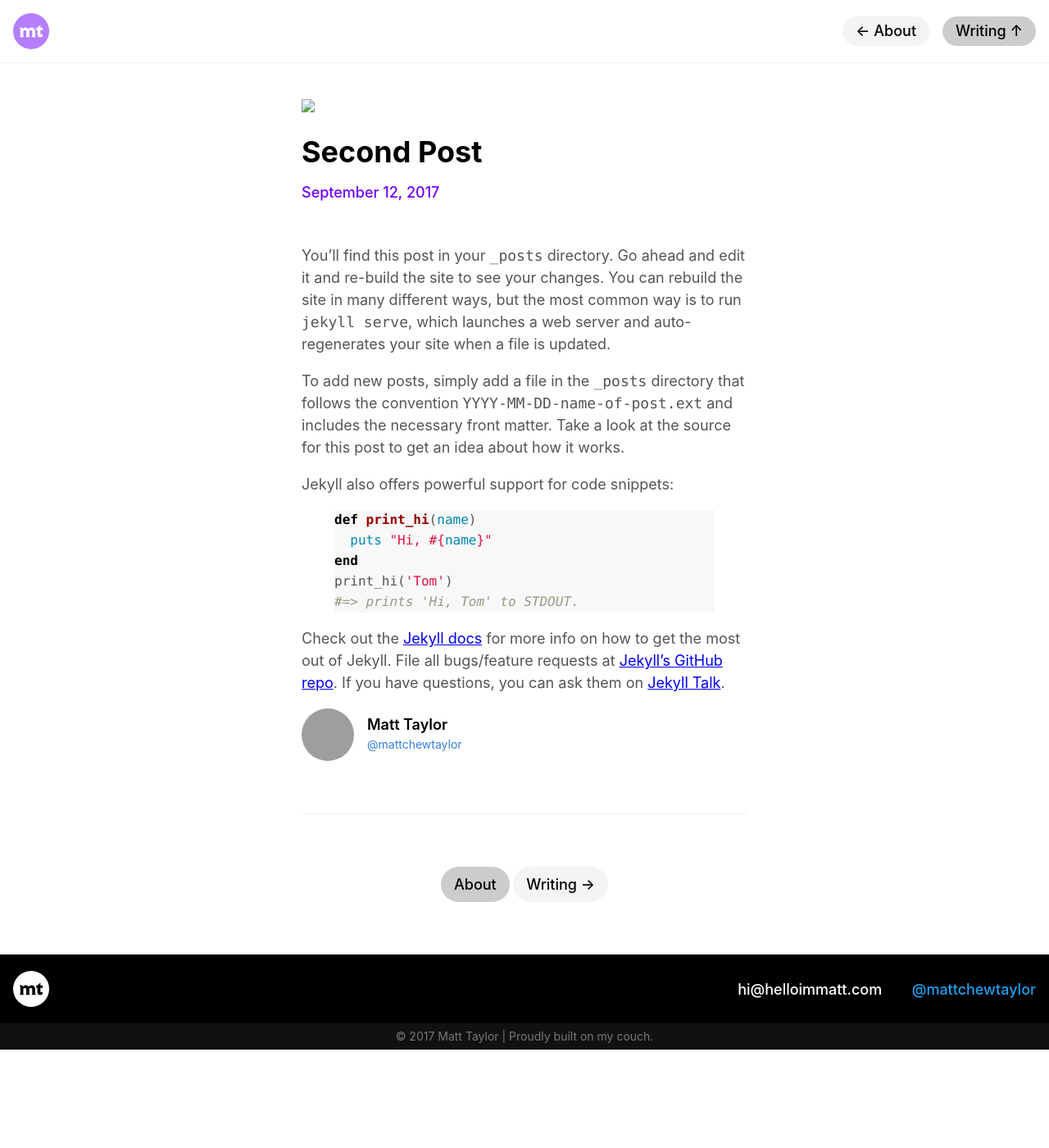
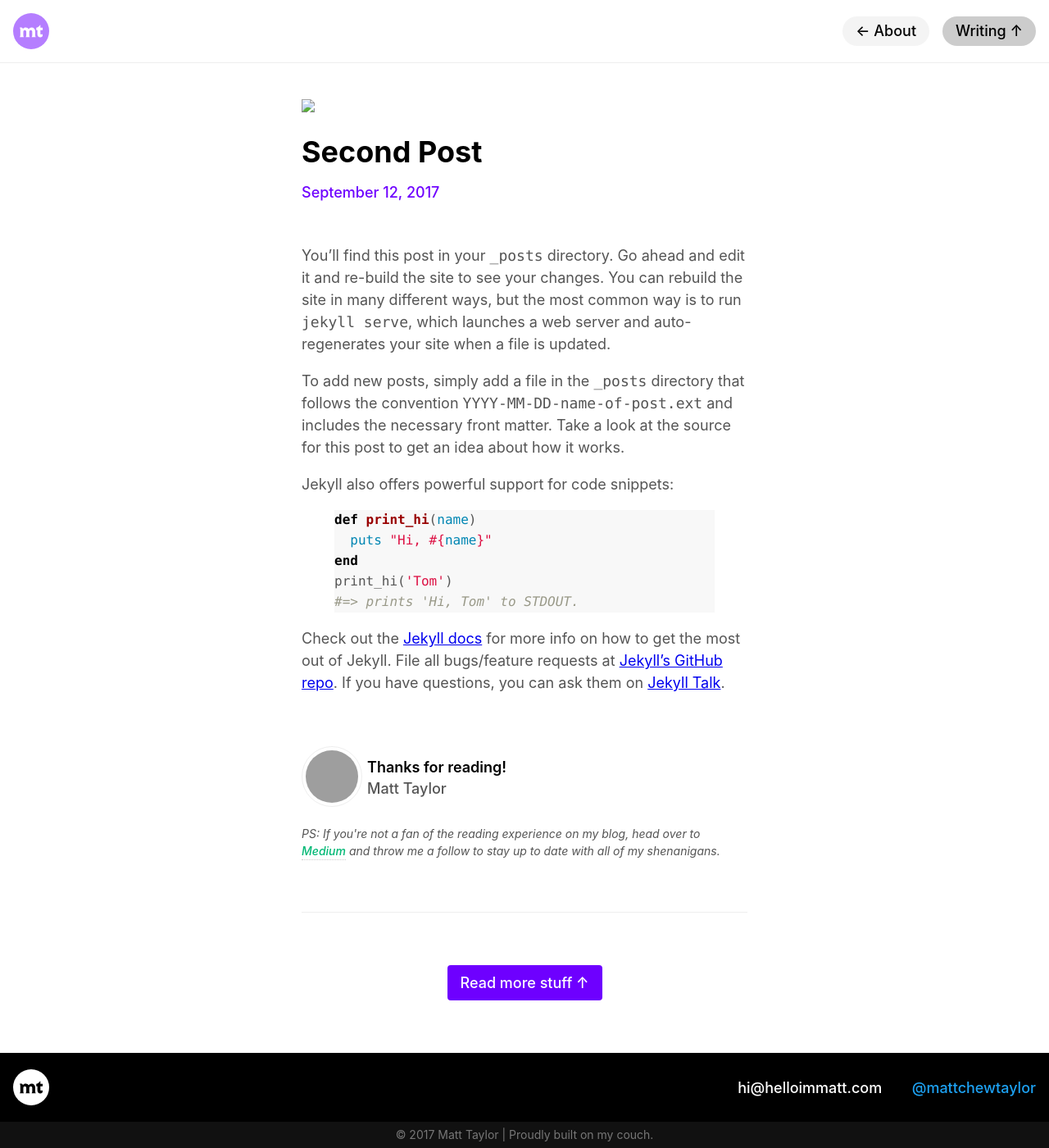
Before and after one commit to mattchewtaylor/mattchewtaylor.github.io, a Jekyll site: the page built from _posts/2017-09-12-second-post.markdown, in a window 1280 px wide and 1400 px high, scrolled down 22 px. Shown: the whole window at 82% size. Built offline with Jekyll 4.4.1, drawn with Linux system fonts in a browser that asks for light colours; before the commit the page ends 1302 px from its top, so only the background shows below that; grey boxes are pictures that could not be loaded.

Commit message:
added blog post footer

```diff
--- a/_includes/header.html
+++ b/_includes/header.html
@@ -10,7 +10,7 @@
       <div class="flex-grow pv3 pr3 flex items-center">
         {% if page.url == '/' %}
         <a class="br-pill bg-moon-gray ph3 pv2 black fw5 f5 link dib mr3" href="{{ "/" | relative_url }}">About</a>
-        <a class="br-pill bg-near-white ph3 pv2 black f5 fw5 link dib bg-animate hover-bg-light-gray" href="{{ "/writing/" | relative_url }}">Writing <span>→</span></a>
+        <a class="br-pill bg-near-white ph3 pv2 black f5 fw5 link dib bg-animate hover-bg-light-gray" href="{{ "/writing/" | relative_url }}">Writing →</a>
         {% elsif page.url == '/writing/' %}
         <a class="br-pill bg-near-white ph3 pv2 black fw5 f5 link dib mr3 bg-animate hover-bg-light-gray" href="{{ "/" | relative_url }}">← About</a>
         <a class="br-pill bg-moon-gray ph3 pv2 black f5 fw5 link dib" href="{{ "/writing/" | relative_url }}">Writing</a>
--- a/_includes/medium-header.html
+++ b/_includes/medium-header.html
@@ -1,4 +1,4 @@
   <div class="tc">
-    <p class="i mt0">Hello kind stranger! Just a heads up, this post is also available <a class="medium-green fw5 dim link-underline" href="{{page.medium-link}}" target="_blank">over on Medium</a> - if that's more your style.</p>
+    <p class="i mt0">Hello kind stranger! Just a heads up, this post is also available <a class="medium-green fw5 dim link-underline" href="{{page.medium-link}}">over on Medium</a> - if that's more your style.</p>
     <span class="mb4 f2 tc mid-gray db nt3">. . .</span>
 </div>
--- a/_includes/post-footer.html
+++ b/_includes/post-footer.html
@@ -1,14 +1,16 @@
-<div class="dtc w3 w3-ns v-mid">
-  <img src="https://pbs.twimg.com/profile_images/915335500805918720/yYT_IfPs_400x400.jpg" class="db br-100 w3 w3-ns h3 h3-ns"/>
-</div>
-<div class="dtc v-mid pl3">
-  <h1 class="f5 fw6 lh-title black mv0">Matt Taylor</h1>
-  <a class="link dim blue f6 fw4 mt0 mb0 pointer" href="https://twitter.com/mattchewtaylor" target="_blank">@mattchewtaylor</a>
+<div class="mt5">
+  <div class="dtc w3 w3-ns v-mid">
+    <img src="https://pbs.twimg.com/profile_images/915335500805918720/yYT_IfPs_400x400.jpg" class="br-100 pa1 ba b--light-gray h3 w3" alt="Picture of Matt Taylor"/>
+  </div>
+  <div class="dtc v-mid pl3">
+    <h1 class="f5 fw6 lh-title black mv0">Thanks for reading!</h1>
+    <p class="f5 fw5 mt0 mb0">Matt Taylor</p>
+  </div>
+  <p class="mt3 i f6">PS: If you're not a fan of the reading experience on my blog, head over to <a class="medium-green fw5 dim link-underline" href="https://medium.com/@mattchewtaylor">Medium</a> and throw me a follow to stay up to date with all of my shenanigans.</p>
 </div>
 
-<div class="mt5 pt5 measure-wide center tc bt bt b--light-gray">
+<div class="mt5 pt5 tc bt bt b--light-gray">
   <div class="w-100">
-    <a class="br-pill bg-moon-gray ph3 pv2 black fw5 f5 link dib" href="{{ "/" | relative_url }}">About</a>
-    <a class="br-pill bg-near-white ph3 pv2 black f5 fw5 link dib bg-animate hover-bg-light-gray" href="{{ "/writing/" | relative_url }}">Writing <span>→</span></a>
+    <a class="br2 bg-custom-purple ph3 pv2 white f5 fw5 link dib bg-animate hover-bg-custom-purple" href="{{ "/writing/" | relative_url }}">Read more stuff ↑</a>
   </div>
 </div>
--- a/_layouts/home.html
+++ b/_layouts/home.html
@@ -20,7 +20,7 @@ layout: default
               </div>
             </div>
             <div class="pa3 dtc-ns v-mid">
-              <a href="#" class="no-underline f6 tc db w-100 pv3 bg-animate bg-green hover-bg-dark-green white br2">View Résumé</a>
+              <a href="#" class="no-underline f6 tc db w-100 pv3 bg-animate bg-green hover-bg-dark-green white br2">View résumé</a>
             </div>
           </div>
         </article>
--- a/assets/main.scss
+++ b/assets/main.scss
@@ -2,12 +2,9 @@
 # Only the main Sass file needs front matter (the dashes are enough)
 ---
 @import "tachyons.min.css";
+
 /* normalize */
-html {
-  margin: 0;
-  padding: 0;
-  font-family: sans-serif;
-}
+html { margin: 0; padding: 0; font-family: sans-serif; }
 
 /* overrides */
 p, .f5 { font-size: 18px; }
@@ -17,9 +14,11 @@ p, .f5 { font-size: 18px; }
 /* addons */
 .sans-serif { font-family: -apple-system,BlinkMacSystemFont,"Helvetica Neue",Helvetica,sans-serif; }
 .link-underline { border-bottom: 1px dotted rgba(0,0,0,.2); padding-bottom: .1rem; text-decoration: none; }
-/* .bg-pattern { background-image: url(img/brillant.png); background-repeat: repeat; } */
-.custom-blue { color: #1b6aff; }
+/* custom colors */
 .custom-purple { color: #6e00ff; }
+.bg-custom-purple { background-color: #6e00ff; }
+.hover-bg-custom-purple:hover, .hover-bg-custom-purple:focus { background-color: #5003b8; }
+/* social colors */
 .twitter-blue { color: #1da1f2; }
 .linkedin-blue { color: #0077b5; }
 .fundrise-orange { color: #f47735 }
@@ -29,23 +28,6 @@ p, .f5 { font-size: 18px; }
 .medium-green { color: #02b875 }
 .github-grey { color: #24292e }
 .github-light-grey { color: #c6cbd1 }
-.bg-custom-purple { background-color: #6e00ff; }
-.bg-custom-blue { background-color: #1b6aff; }
-.b--custom-blue { border-color: #1b6aff; }
-
-/* gradient text */
-.custom-gradient-text {
-    color: #1b6aff;
-    background: -webkit-linear-gradient(90deg, #1b6aff, #1bb5ff 50%, #1b6aff); /* For Safari 5.1 to 6.0 */
-    background: -o-linear-gradient(90deg, #1b6aff, #1bb5ff); /* For Opera 11.1 to 12.0 */
-    background: -moz-linear-gradient(90deg, #1b6aff, #1bb5ff); /* For Firefox 3.6 to 15 */
-    background: linear-gradient(90deg, #1b6aff, #1bb5ff 50%, #1b6aff); /* Standard syntax */
-    background-size: 200% auto;
-    -webkit-background-clip: text;
-    -webkit-text-fill-color: transparent; }
-@-webkit-keyframes shine { to{background-position:200%} }
-@keyframes shine { to{background-position:200%} }
-.shine { -webkit-animation: shine 10s linear infinite; }
 
 /* page fade */
 @-webkit-keyframes fade { from{opacity: 0} to {opacity: 1} }
```
